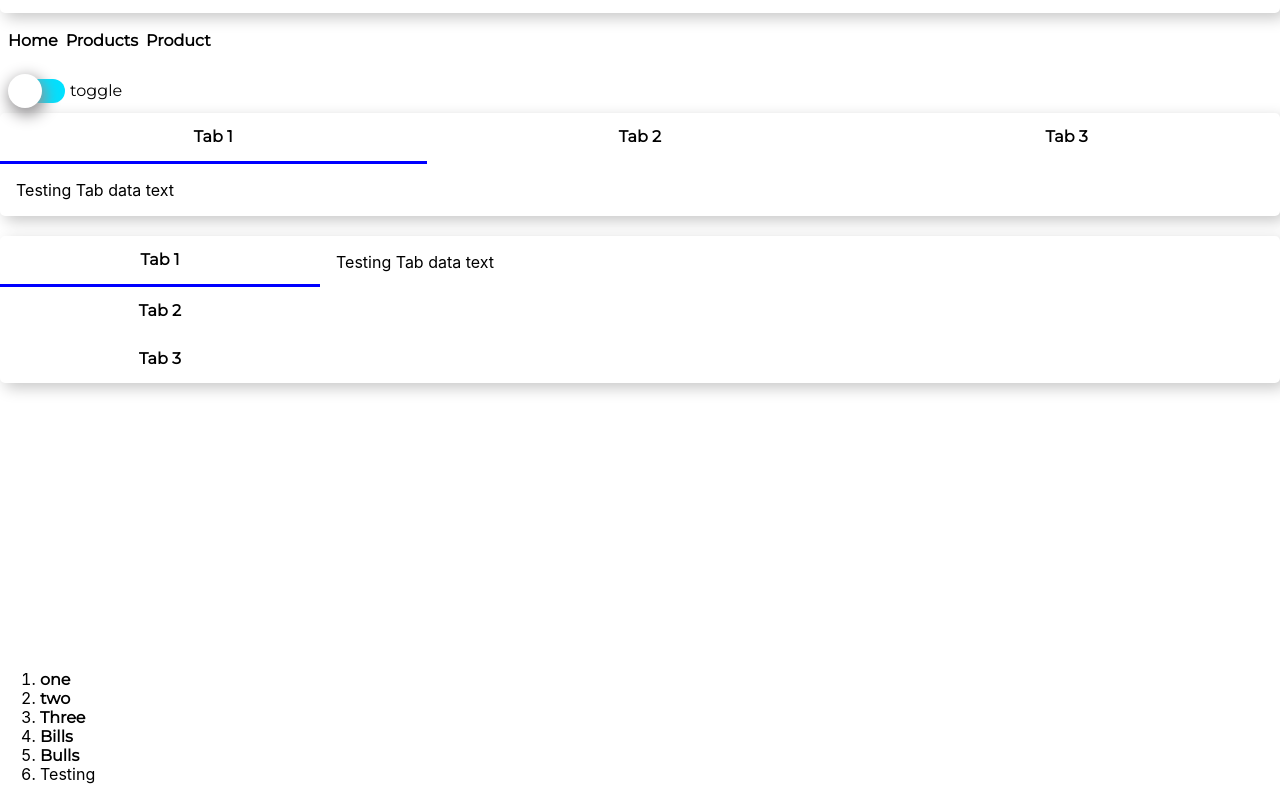
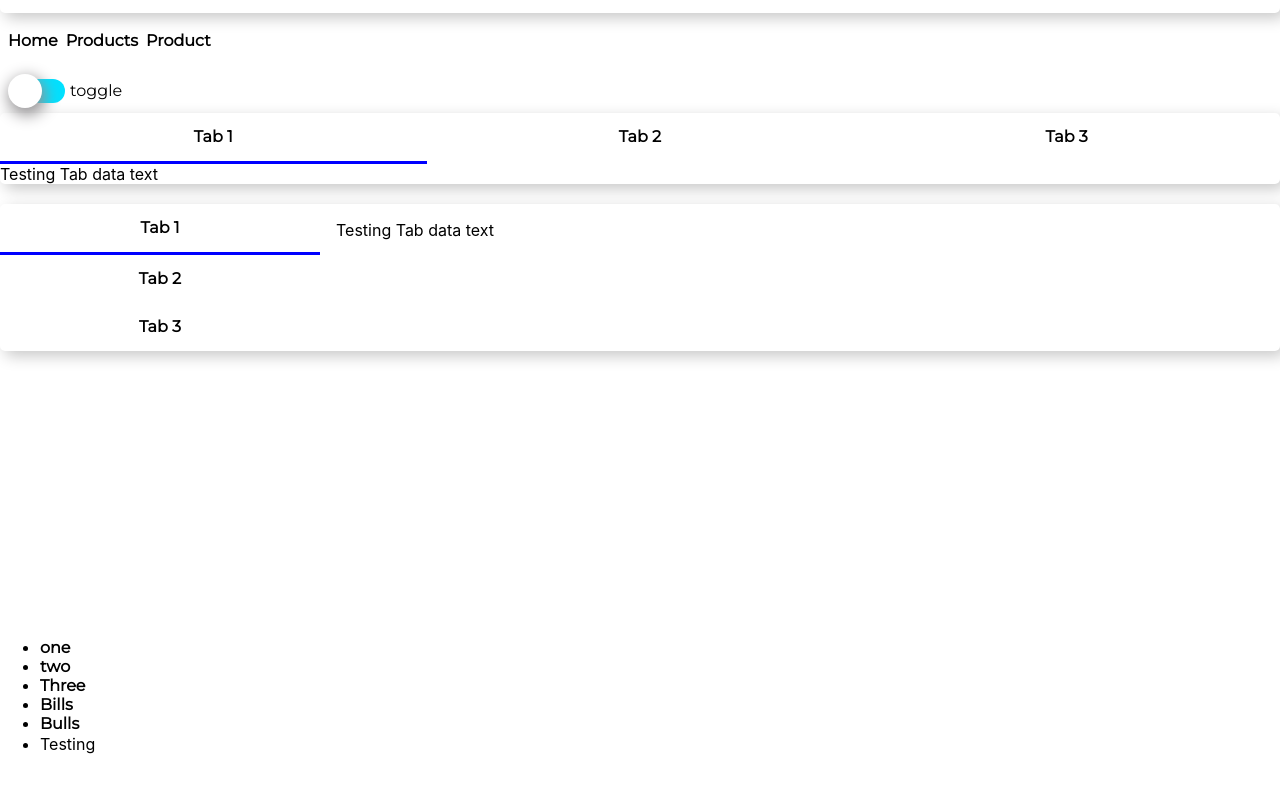
Before and after one commit to jminterwebs/jmdesign, a React (Create React App) app: page / in a window 1280 px wide. Shown: the part 1265-2065 px from the top of the page. After the commit the page ends 2038 px from the top, so only its background shows below. Built offline with nearby package versions, Linux system fonts and the light colour scheme; a web font is replaced by a local one.

Commit message:
bug fixes

```diff
--- a/package.json
+++ b/package.json
@@ -1,6 +1,6 @@
 {
   "name": "jmdesign",
-  "version": "0.2.7",
+  "version": "0.2.13",
   "private": false,
   "main": "dist/components/index.js",
   "module": "dist/components/index.js",
--- a/src/components/App.js
+++ b/src/components/App.js
@@ -155,7 +155,7 @@ export default function App() {
 
       <br />
 
-      <List numbered list={['one', 'two', 'Three', 'Bills', 'Bulls']}>
+      <List list={['one', 'two', 'Three', 'Bills', 'Bulls']}>
         <List.LineItem> Testing</List.LineItem>
       </List>
     </div>
--- a/src/components/horizontalTab/horizontalTabs.scss
+++ b/src/components/horizontalTab/horizontalTabs.scss
@@ -20,11 +20,13 @@
   font-size: $font-label;
   font-weight: $font-weight-heavy;
   line-height: 1em;
+  cursor: pointer;
 }
 
 .active-tab-body {
   display: inline-block;
-  padding: 1em;
+
+  width: 100%;
 }
 .nonactive-tab-body {
   display: none;
--- a/src/components/list/List.js
+++ b/src/components/list/List.js
@@ -2,13 +2,17 @@ import React from 'react';
 
 import Label from '../typography/Label';
 
+import './list.scss';
+
 function List(props) {
-  const { numbered, list, children } = props;
+  const { numbered, list, children, unstyled } = props;
+
+  const styledList = unstyled ? 'unbulleted' : '';
 
   const listItems = list
     ? list.map(listItem => {
         return (
-          <li key={listItem} className="listItem">
+          <li key={listItem} className={`listItem ${styledList}`}>
             <Label label={listItem} />
           </li>
         );
@@ -16,12 +20,12 @@ function List(props) {
     : null;
 
   const ordered = numbered ? (
-    <ol>
+    <ol className="listables">
       {listItems}
       {children}
     </ol>
   ) : (
-    <ul>
+    <ul className={`listables ${styledList}`}>
       {listItems}
       {children}
     </ul>
--- a/src/components/list/list.scss
+++ b/src/components/list/list.scss
@@ -3,3 +3,8 @@
 .list {
   padding: 0.15em 0;
 }
+
+.unbulleted {
+  list-style: none;
+  padding-left: 0;
+}
```
